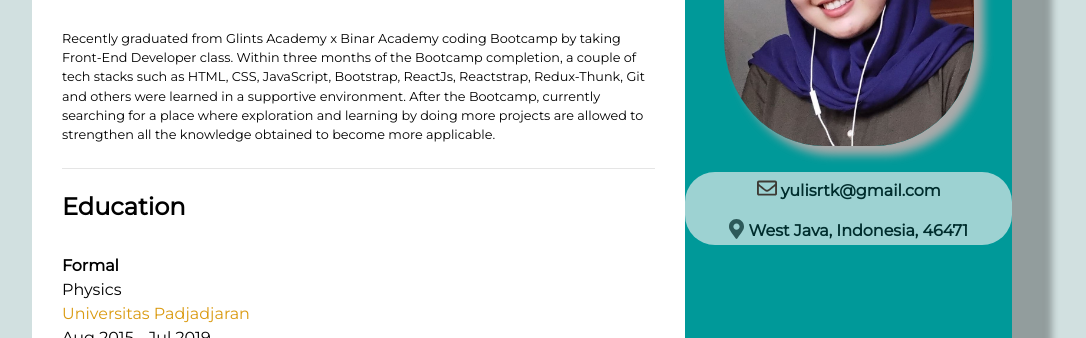
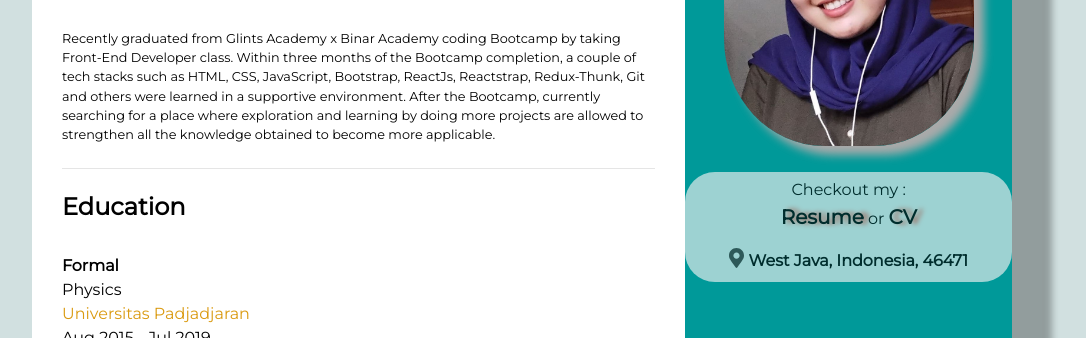
Before and after one commit to yulisartika/my-profile, a plain HTML site: page index.html in a window 1280 px wide. Shown: the part 271-609 px from the top of the page, without its empty margins (118-1204 px from the left). Drawn offline with nearby package versions, Linux system fonts and the light colour scheme.

Commit message:
adding RESUME and CV link

```diff
--- a/index.html
+++ b/index.html
@@ -166,7 +166,7 @@
                 <div class="pic-container text-center">
                     <img src="./img/my-pic-now.jpg" class="my-pic img-fluid">
                     <div class="text-center personal-contact">
-                        <p><a href="mailto:yulisrtk@gmail.com" target="_blank" rel="noopener noreferrer"><i class="far fa-envelope"></i> yulisrtk@gmail.com</a></p>
+                        <p class="get-resume-cv">Checkout my : </br> <a href="./assets/Yuli_Sartika_Resume_2021.pdf" download>Resume</a> or <a href="./assets/Yuli_Sartika_CV_2021.pdf" download>CV</a></p>
                         <p><a href="https://goo.gl/maps/cTVBntrHp9EoUZyNA" target="_blank" rel="noopener noreferrer"><i class="fas fa-map-marker-alt"></i></i> West Java, Indonesia, 46471</a></p>
                     </div>
                 </div>
--- a/styles.css
+++ b/styles.css
@@ -133,7 +133,7 @@ a {
 
 .personal-contact {
   background: #e0ebeb;
-  height: 73px;
+  height: 110px;
   margin-top: 18px;
   padding-top: 6px;
   border-radius: 30px;
@@ -192,8 +192,14 @@ a {
   color: black;
 }
 
+.get-resume-cv a {
+  text-shadow: 5px 0px 5px #dd4b39;
+  font-size: 20px;
+}
+
+.get-resume-cv a:hover,
 .personal-contact a:hover {
-  text-shadow: 5px 0px 5px #dd4b39;
+  text-shadow: 5px 0px 5px #201a19;
   text-decoration: none;
 }
 
```
Also changed, not shown: 2 other files.
